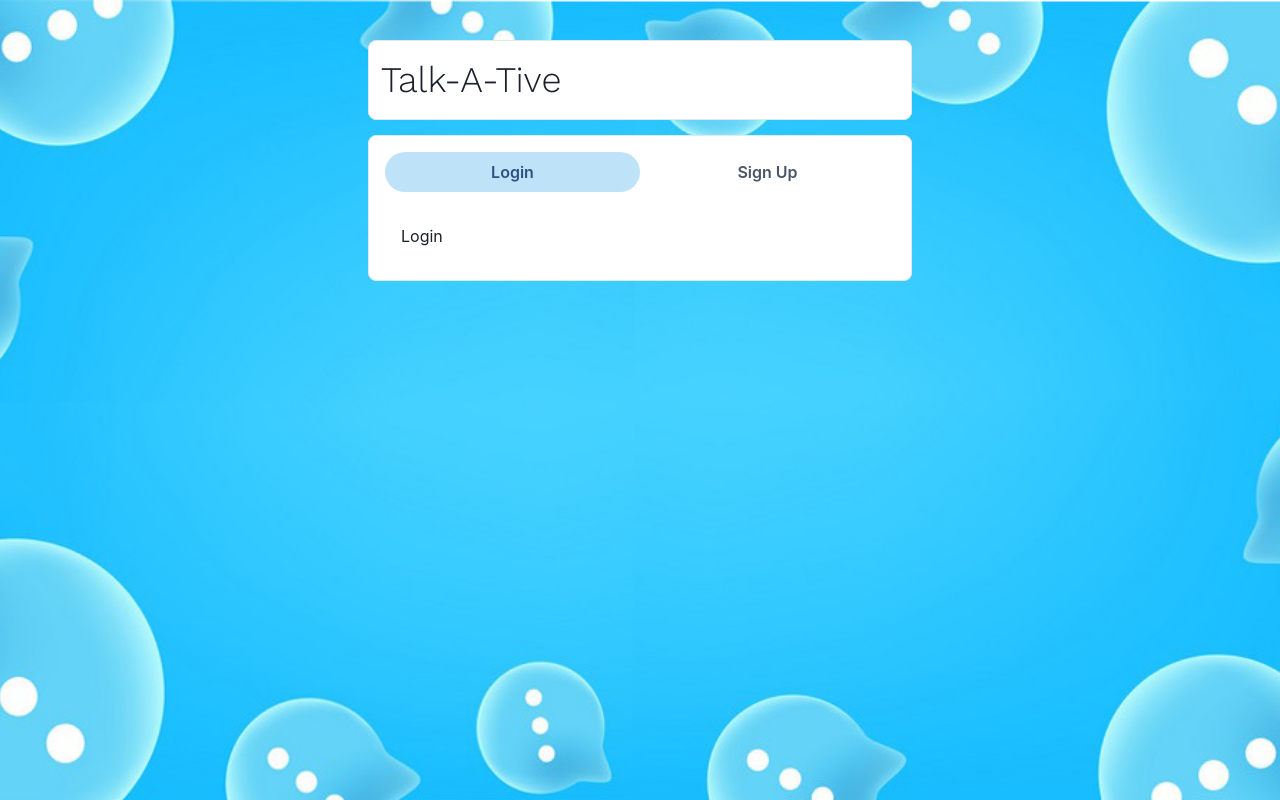
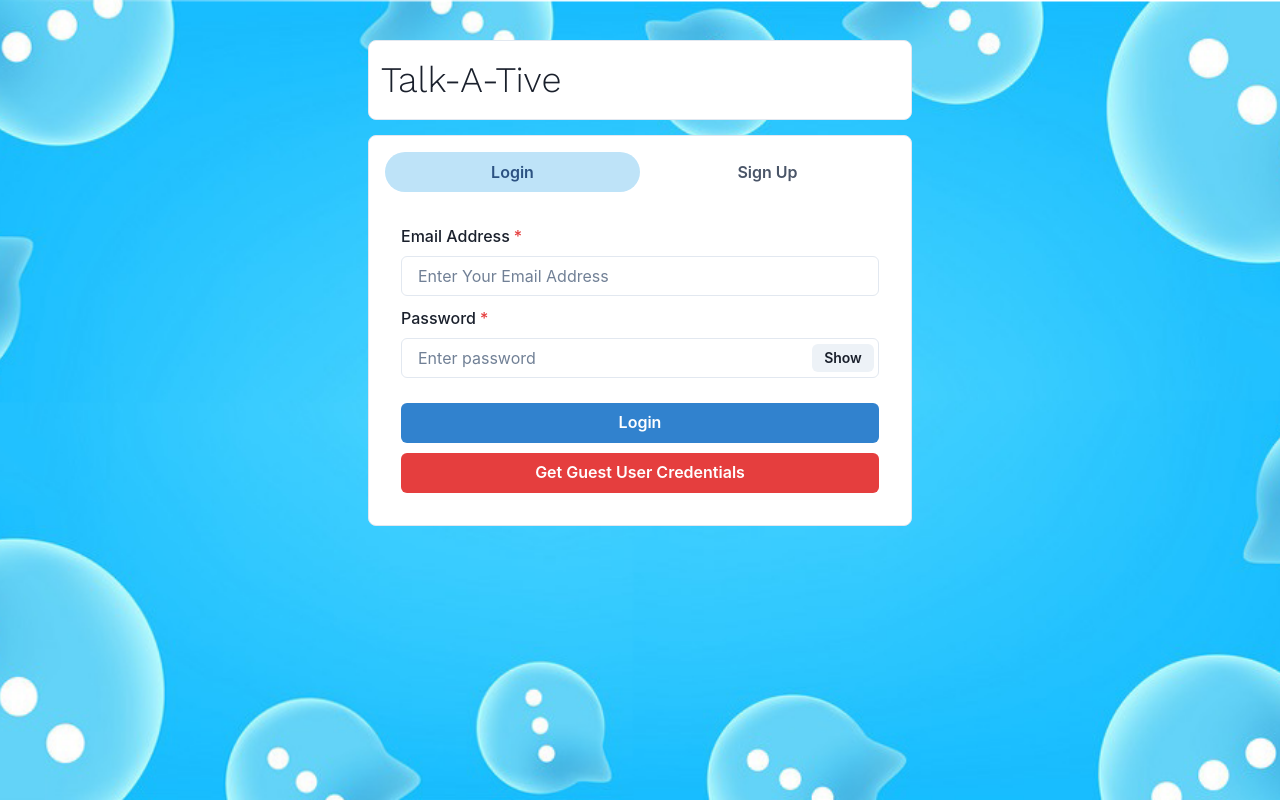
Before and after one commit to Rifat0001/Mern-chat-client, a React (Create React App) app: page / in a window 1280 px wide. Built offline with nearby package versions, Linux system fonts and the light colour scheme.

Commit message:
login added

```diff
--- a/src/components/Authentication/Login.jsx
+++ b/src/components/Authentication/Login.jsx
@@ -1,10 +1,68 @@
-import React from 'react';
+import { Button, FormControl, FormLabel, Input, InputGroup, InputRightElement, VStack, useToast } from '@chakra-ui/react';
+import React, { useState } from 'react';
+import { useHistory } from 'react-router-dom/cjs/react-router-dom';
+const Login = () => {
+    const [show, setShow] = useState(false);
+    const handleClick = () => setShow(!show);
+    const toast = useToast();
+    const [email, setEmail] = useState();
+    const [password, setPassword] = useState();
+    const [loading, setLoading] = useState(false);
 
-const Login = () => {
+    const history = useHistory();
+
+    const submitHandler = () => {
+
+    }
+
     return (
-        <div>
-            Login
-        </div>
+        <VStack spacing="10px">
+            <FormControl id="email" isRequired>
+                <FormLabel>Email Address</FormLabel>
+                <Input
+                    value={email}
+                    type="email"
+                    placeholder="Enter Your Email Address"
+                    onChange={(e) => setEmail(e.target.value)}
+                />
+            </FormControl>
+            <FormControl id="password" isRequired>
+                <FormLabel>Password</FormLabel>
+                <InputGroup size="md">
+                    <Input
+                        value={password}
+                        onChange={(e) => setPassword(e.target.value)}
+                        type={show ? "text" : "password"}
+                        placeholder="Enter password"
+                    />
+                    <InputRightElement width="4.5rem">
+                        <Button h="1.75rem" size="sm" onClick={handleClick}>
+                            {show ? "Hide" : "Show"}
+                        </Button>
+                    </InputRightElement>
+                </InputGroup>
+            </FormControl>
+            <Button
+                colorScheme="blue"
+                width="100%"
+                style={{ marginTop: 15 }}
+                onClick={submitHandler}
+                isLoading={loading}
+            >
+                Login
+            </Button>
+            <Button
+                variant="solid"
+                colorScheme="red"
+                width="100%"
+                onClick={() => {
+                    setEmail("guest@example.com");
+                    setPassword("123456");
+                }}
+            >
+                Get Guest User Credentials
+            </Button>
+        </VStack>
     );
 };
 
```
